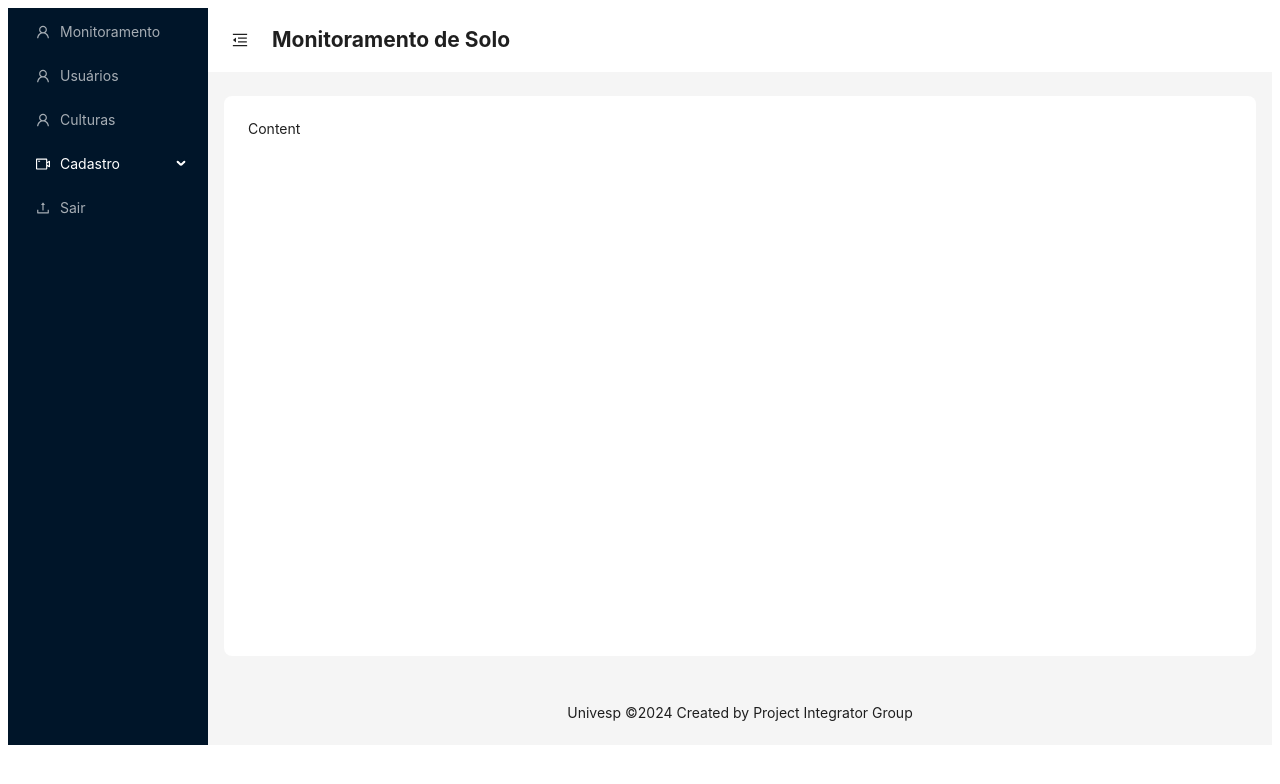
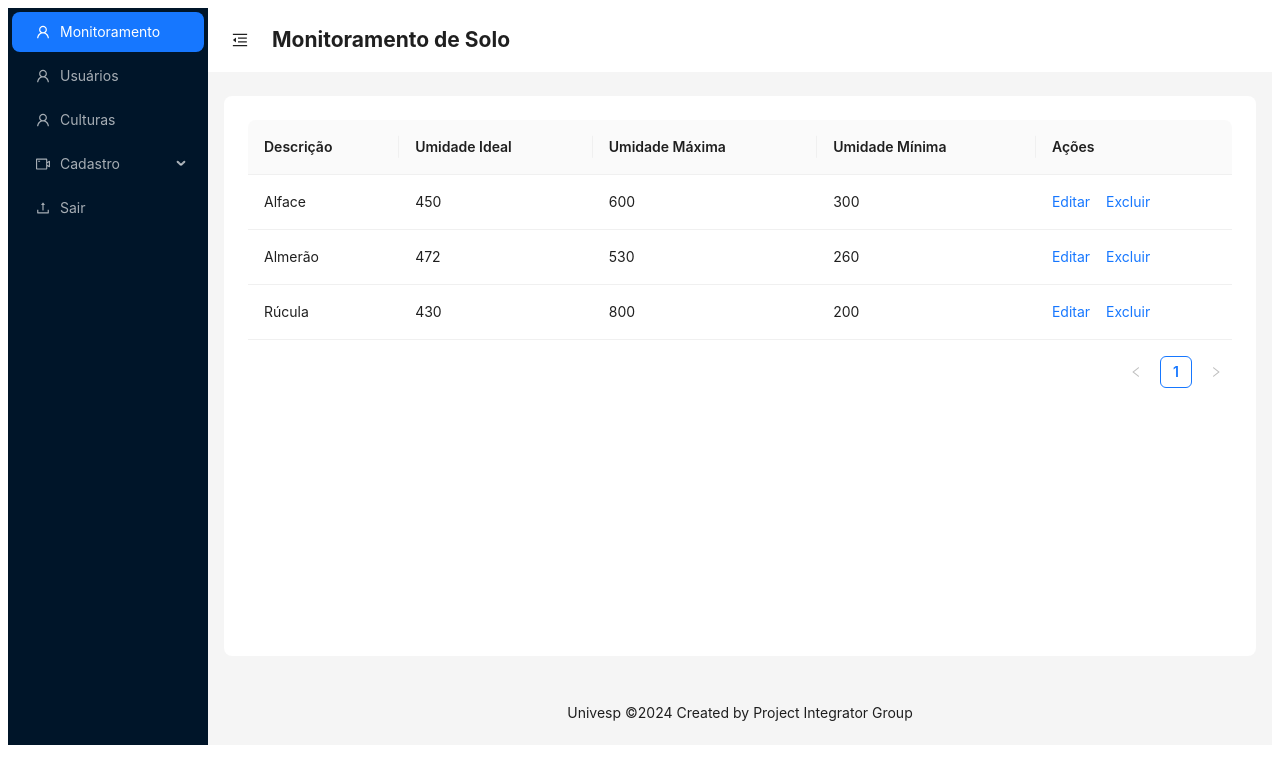
Before and after one commit to HenriqueCurti/Monitor_de_Solo, a React (Vite) app in the folder frontend/: page /culturas in a window 1280 px wide. Shown: the top 784 px of the page. Built offline with nearby package versions, Linux system fonts and the light colour scheme.

Commit message:
updating screens

```diff
--- a/frontend/package.json
+++ b/frontend/package.json
@@ -12,7 +12,8 @@
   "dependencies": {
     "antd": "^5.15.3",
     "react": "^18.2.0",
-    "react-dom": "^18.2.0"
+    "react-dom": "^18.2.0",
+    "react-router-dom": "^6.22.3"
   },
   "devDependencies": {
     "@types/react": "^18.2.64",
--- a/frontend/src/App.jsx
+++ b/frontend/src/App.jsx
@@ -1,4 +1,5 @@
 import React, { useDebugValue, useState } from 'react';
+import { BrowserRouter, Route, Routes, Link } from 'react-router-dom';
 import {
   MenuFoldOutlined,
   MenuUnfoldOutlined,
@@ -10,15 +11,22 @@ import LoginPage from './components/LoginPage';
 import LogoutPage from './components/LogoutPage';
 import FormCultura from './components/FormCultura';
 import FormUser from './components/FormUser';
+import TableCultura from './components/TableCultura';
+import TableUsuario from './components/TableUsuario';
 
 import { Layout, Menu, Button, theme, Modal } from 'antd';
 const { Header, Sider, Content, Footer } = Layout;
+
+
 
 const App = () => {
   const [collapsed, setCollapsed] = useState(false);
   const [usuario, SetUsuario] = useState('Henrique');
   const [email, setEmail]     = useState('');
   const [pass, setPass]       = useState('');
+
+  // cadastro usuário
+  const [name, setName] = useState('');
 
   const [isModalOpen, setIsModalOpen] = useState(false);
   const [open, setOpen] = useState(false);
@@ -28,12 +36,20 @@ const App = () => {
     token: { colorBgContainer, borderRadiusLG },
   } = theme.useToken();
 
+  const handleEditUser = (data) =>{
+     setEmail(data.email);
+     setName(data.name);
+     setOpen(true)
+  }
+
   const showModal = (setFunction) => {
     setFunction(true);
   };
 
   const handleCancelFormUser = (value) =>{
     setOpen(value);
+    setEmail('');
+    setName('');
   }
 
   const handleCancelFormCult = (value) =>{
@@ -56,6 +72,10 @@ const App = () => {
         <FormUser
          open={open}
          handleCancelFormUser={handleCancelFormUser}
+         email={email}
+         name={name}
+         setEmail={setEmail}
+         setName={setName}
          />
       )}
       {openCult && (
@@ -71,7 +91,7 @@ const App = () => {
           <Menu
             theme="dark"
             mode="inline"
-            defaultSelectedKeys={['user']}
+            defaultSelectedKeys={['monitoramento']}
             onClick={(value) =>{
               if(value.key === 'sair'){
                 showModal(setIsModalOpen)
@@ -153,7 +173,13 @@ const App = () => {
               borderRadius: borderRadiusLG,
             }}
           >
-            Content
+            <BrowserRouter>
+              <Routes>
+                <Route path='/usuarios' element={<TableUsuario handleEditUser={handleEditUser} />}></Route>
+                <Route path='/culturas' element={<TableCultura  />}></Route>
+              </Routes>
+            </BrowserRouter>
+
           </Content>
           <Footer
             style={{
--- a/frontend/src/components/FormCultura.jsx
+++ b/frontend/src/components/FormCultura.jsx
@@ -7,16 +7,18 @@ const FormCultura = ({openCult, handleCancelFormCult}) => {
   const [confirmLoading, setConfirmLoading] = useState(false);
   const [modalText, setModalText] = useState('Content of the modal');
 
+  let jsonCultura;
+
   const [descCultura, setDescCultura] = useState('');
   const [vlrIdeal, setVlrIdeal] = useState(null);
   const [vlrAlta, setVlrAlta] = useState(null);
   const [vlrBaixa, setVlrBaixa] = useState(null);
 
   const handleOk = () => {
-    setModalText('The modal will be closed after two seconds');
+    handleSubmit();
     setConfirmLoading(true);
     setTimeout(() => {
-      setOpen(false);
+      handleCancelFormCult(false);
       setConfirmLoading(false);
     }, 2000);
   };
@@ -25,15 +27,21 @@ const FormCultura = ({openCult, handleCancelFormCult}) => {
     handleCancelFormCult(false)
   };
 
-  const handleSubmit = (e) => {
-    e.preventDefault()
-    console.log(name);
+  const handleSubmit = () => {
+    jsonCultura = {
+      "descCultura": descCultura,
+      "vlrIdeal": vlrIdeal,
+      "vlrAlta": vlrAlta,
+      "vlrBaixa": vlrBaixa
+    }
+
+    console.log(jsonCultura);
   }
 
   return (
     <>
       <Modal
-        title="Cadastro de Usuário"
+        title="Cadastro de Cultura"
         open={openCult}
         onOk={handleOk}
         confirmLoading={confirmLoading}
@@ -48,7 +56,7 @@ const FormCultura = ({openCult, handleCancelFormCult}) => {
                     required
                     name='descCultura'
                     value={descCultura}
-                    onChange={(e) => setName(e.target.value)}
+                    onChange={(e) => setDescCultura(e.target.value)}
                 />
             </label>
 
@@ -60,7 +68,7 @@ const FormCultura = ({openCult, handleCancelFormCult}) => {
                     required
                     name='vlrIdeal'
                     value={vlrIdeal}
-                    onChange={(e) => setEmail(e.target.value)}
+                    onChange={(e) => setVlrIdeal(e.target.value)}
                 />
             </label>
 
@@ -72,7 +80,7 @@ const FormCultura = ({openCult, handleCancelFormCult}) => {
                     required
                     name='vlrAlta'
                     value={vlrAlta}
-                    onChange={(e) => setPass(e.target.value)}
+                    onChange={(e) => setVlrAlta(e.target.value)}
                 />
             </label>
 
@@ -84,14 +92,9 @@ const FormCultura = ({openCult, handleCancelFormCult}) => {
                     required
                     name='vlrBaixa'
                     value={vlrBaixa}
-                    onChange={(e) => setRepass(e.target.value)}
+                    onChange={(e) => setVlrBaixa(e.target.value)}
                 />
             </label>
-
-            <Input
-                type='submit'
-                value='Enviar'
-                />
 
         </form>
       </Modal>
--- a/frontend/src/components/FormUser.jsx
+++ b/frontend/src/components/FormUser.jsx
@@ -2,32 +2,39 @@ import React, { useState } from 'react';
 import { Modal, Input } from 'antd';
 
 
-const FormUser = ({open, handleCancelFormUser}) => {
+const FormUser = ({open, handleCancelFormUser, email, setEmail, name, setName}) => {
 
   const [confirmLoading, setConfirmLoading] = useState(false);
   const [modalText, setModalText] = useState('Content of the modal');
 
-  const [name, setName] = useState('');
-  const [email, setEmail] = useState('');
   const [pass, setPass] = useState('');
   const [repass, setRepass] = useState('');
 
+  let jsonUser;
+
   const handleOk = () => {
-    setModalText('The modal will be closed after two seconds');
+    handleSubmit();
     setConfirmLoading(true);
     setTimeout(() => {
-      setOpen(false);
+      handleCancel;
       setConfirmLoading(false);
     }, 2000);
   };
 
   const handleCancel = () => {
+    setPass('');
+    setRepass('');
     handleCancelFormUser(false)
   };
 
-  const handleSubmit = (e) => {
-    e.preventDefault()
-    console.log(name);
+  const handleSubmit = () => {
+    jsonUser = {
+      name: name,
+      email: email,
+      pass: pass
+    }
+
+    console.log(jsonUser);
   }
 
   return (
@@ -88,11 +95,6 @@ const FormUser = ({open, handleCancelFormUser}) => {
                 />
             </label>
 
-            <Input
-                type='submit'
-                value='Enviar'
-                />
-
         </form>
       </Modal>
     </>
--- /dev/null
+++ b/frontend/src/components/TableCultura.jsx
@@ -0,0 +1,59 @@
+import React from 'react';
+import { Space, Table, Tag } from 'antd';
+const columns = [
+  {
+    title: 'Descrição',
+    dataIndex: 'dsCultura',
+    key: 'dsCultura',
+  },
+  {
+    title: 'Umidade Ideal',
+    dataIndex: 'vlrIdeal',
+    key: 'vlrIdeal',
+  },
+  {
+    title: 'Umidade Máxima',
+    dataIndex: 'vlrMaximo',
+    key: 'vlrMaximo',
+  },
+  {
+    title: 'Umidade Mínima',
+    dataIndex: 'vlrMinimo',
+    key: 'vlrMinimo',
+  },
+  {
+    title: 'Ações',
+    key: 'action',
+    render: (_, record) => (
+      <Space size="middle">
+        <a>Editar</a>
+        <a>Excluir</a>
+      </Space>
+    ),
+  },
+];
+const data = [
+  {
+    key: '1',
+    dsCultura: 'Alface',
+    vlrIdeal: 450,
+    vlrMinimo: 300,
+    vlrMaximo: 600,
+  },
+  {
+    key: '2',
+    dsCultura: 'Almerão',
+    vlrIdeal: 472,
+    vlrMinimo: 260,
+    vlrMaximo: 530,
+  },
+  {
+    key: '3',
+    dsCultura: 'Rúcula',
+    vlrIdeal: 430,
+    vlrMinimo: 200,
+    vlrMaximo: 800,
+  },
+];
+const TableCultura = () => <Table columns={columns} dataSource={data} />;
+export default TableCultura;
--- /dev/null
+++ b/frontend/src/components/TableUsuario.jsx
@@ -0,0 +1,56 @@
+import React from 'react';
+import { Space, Table, Tag } from 'antd';
+
+const TableUsuario = ({handleEditUser}) => {
+
+    const columns = [
+        {
+          title: 'Nome',
+          dataIndex: 'name',
+          key: 'name',
+        },
+        {
+          title: 'Email',
+          dataIndex: 'email',
+          key: 'email',
+        },
+        {
+          title: 'Ações',
+          key: 'action',
+          render: (_, record) => (
+            <Space size="middle">
+              <a onClick={() => handleEdit(record)}>Editar </a>
+              <a onClick={() => handleEdit(record.key)}>Excluir</a>
+            </Space>
+          ),
+        },
+      ];
+      const data = [
+        {
+          key: '1',
+          name: 'João da Silva',
+          email: 'joaosilva@email.teste',
+        },
+        {
+          key: '2',
+          name: 'Pedro de Souza',
+          email: 'pedrosouza@email.teste',
+        },
+      ];
+
+
+
+      const handleDelete = (record) => {
+          console.log(record);
+      }
+
+
+    const handleEdit = (record) => {
+        console.log(record);
+        handleEditUser(record)
+    }
+    return <Table columns={columns} dataSource={data}/>
+}
+
+
+export default TableUsuario;
```
Also changed, not shown: 1 other file (tests, documents, lock files or other folders).
